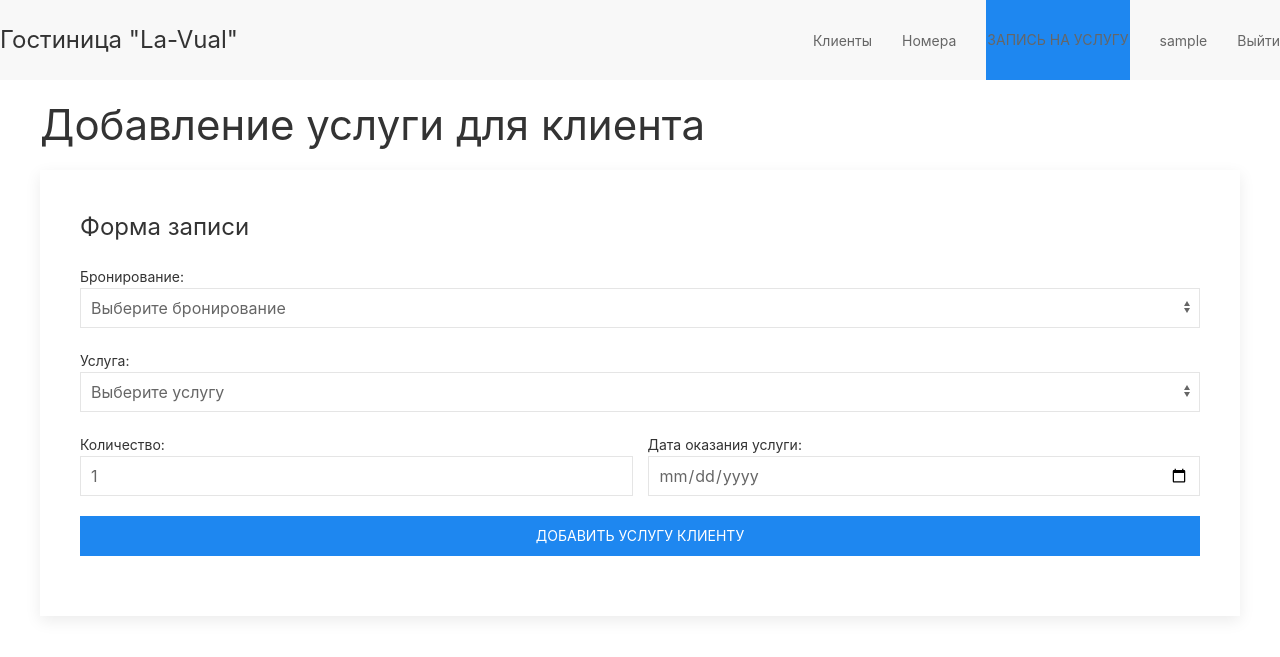
After one commit to Fen1k9/Hotel, a Django app: page /book-service/ in a window 1280 px wide. The commit adds this page. Shown: the top 657 px of the page. Run offline with Django 4.2, Linux system fonts and the light colour scheme; a user stored in the database is signed in; tables that the repository leaves empty hold one stand-in row (values such as "Sample post"); some libraries are stand-ins or nearby versions.

Commit message:
3 часть

```diff
--- /dev/null
+++ b/hotel/templates/book_service.html
@@ -0,0 +1,100 @@
+<!DOCTYPE html>
+<html>
+<head>
+    <title>Запись на услугу - Гостиница</title>
+    <link rel="stylesheet" href="https://cdn.jsdelivr.net/npm/uikit@3.16.26/dist/css/uikit.min.css" />
+</head>
+<body>
+    <nav class="uk-navbar-container" uk-navbar>
+        <div class="uk-navbar-left">
+            <a class="uk-navbar-item uk-logo" href="{% url 'services' %}">Гостиница "La-Vual"</a>
+        </div>
+        <div class="uk-navbar-right">
+            {% if user.is_authenticated %}
+                {% if user.role == 'manager' or user.role == 'admin' %}
+                    <a href="{% url 'clients' %}" class="uk-navbar-item">Клиенты</a>
+                    <a href="{% url 'rooms' %}" class="uk-navbar-item">Номера</a>
+                    <a href="{% url 'book_service' %}" class="uk-navbar-item uk-button uk-button-primary">Запись на услугу</a>
+                {% endif %}
+                <span class="uk-navbar-item">{{ user.username }}</span>
+                <a class="uk-navbar-item" href="{% url 'logout' %}">Выйти</a>
+            {% else %}
+                <a class="uk-navbar-item" href="{% url 'login' %}">Войти</a>
+            {% endif %}
+        </div>
+    </nav>
+
+    <div class="uk-container uk-margin-top">
+        <h1>Добавление услуги для клиента</h1>
+
+        {% if success %}
+            <div class="uk-alert-success" uk-alert>
+                <a class="uk-alert-close" uk-close></a>
+                <p>{{ success }}</p>
+            </div>
+        {% endif %}
+
+        {% if error %}
+            <div class="uk-alert-danger" uk-alert>
+                <a class="uk-alert-close" uk-close></a>
+                <p>{{ error }}</p>
+            </div>
+        {% endif %}
+
+        <div class="uk-card uk-card-default uk-card-body">
+            <h3 class="uk-card-title">Форма записи</h3>
+            <form method="post">
+                {% csrf_token %}
+
+                <!-- Бронирование -->
+                <div class="uk-margin">
+                    <label class="uk-form-label">Бронирование:</label>
+                    <select name="booking" class="uk-select" required>
+                        <option value="">Выберите бронирование</option>
+                        {% for booking in bookings %}
+                            <option value="{{ booking.booking_id }}">
+                                {{ booking.guest.full_name }} - Номер {{ booking.room.room_id }}
+                                ({{ booking.check_in_date }} - {{ booking.check_out_date }})
+                            </option>
+                        {% endfor %}
+                    </select>
+                </div>
+
+                <!-- Услуга -->
+                <div class="uk-margin">
+                    <label class="uk-form-label">Услуга:</label>
+                    <select name="service" class="uk-select" required>
+                        <option value="">Выберите услугу</option>
+                        {% for service in services %}
+                            <option value="{{ service.id }}">
+                                {{ service.name }} - {{ service.price }} руб.
+                            </option>
+                        {% endfor %}
+                    </select>
+                </div>
+
+                <!-- Количество и дата -->
+                <div class="uk-grid-small" uk-grid>
+                    <div class="uk-width-1-2@s">
+                        <label class="uk-form-label">Количество:</label>
+                        <input type="number" name="quantity" value="1" min="1" class="uk-input" required>
+                    </div>
+                    <div class="uk-width-1-2@s">
+                        <label class="uk-form-label">Дата оказания услуги:</label>
+                        <input type="date" name="provision_date" class="uk-input" required>
+                    </div>
+                </div>
+
+                <!-- Кнопка -->
+                <div class="uk-margin">
+                    <button type="submit" class="uk-button uk-button-primary uk-width-1-1">
+                        Добавить услугу клиенту
+                    </button>
+                </div>
+            </form>
+        </div>
+    </div>
+
+    <script src="https://cdn.jsdelivr.net/npm/uikit@3.16.26/dist/js/uikit.min.js"></script>
+</body>
+</html>
--- a/hotel/templates/clients.html
+++ b/hotel/templates/clients.html
@@ -8,6 +8,7 @@
     <nav class="uk-navbar-container" uk-navbar>
         <div class="uk-navbar-left">
             <a class="uk-navbar-item uk-logo" href="{% url 'services' %}">Гостиница "La-Vual"</a>
+            <a href="{% url 'book_service' %}" class="uk-navbar-item uk-button uk-button-primary">Запись на услугу</a>
         </div>
         <div class="uk-navbar-right">
             {% if user.is_authenticated %}
--- a/hotel/templates/services.html
+++ b/hotel/templates/services.html
@@ -12,7 +12,10 @@
         <div class="uk-navbar-right">
             {% if user.is_authenticated %}
                 {% if user.role == 'manager' or user.role == 'admin' %}
-                    <a href="{% url 'clients' %}" class="uk-navbar-item uk-button uk-button-secondary">Управление клиентами</a>
+                    <a href="{% url 'clients' %}" class="uk-navbar-item">Клиенты</a>
+                    <a href="{% url 'rooms' %}" class="uk-navbar-item">Номера</a>
+                    <a href="{% url 'book_service' %}" class="uk-navbar-item">Запись на услугу</a>
+
                 {% endif %}
                 <span class="uk-navbar-item">{{ user.username }}</span>
                 <a class="uk-navbar-item" href="{% url 'logout' %}">Выйти</a>
@@ -31,6 +34,7 @@
 
         <h1>Услуги гостиницы</h1>
 
+        <!-- ПРОСТАЯ ФОРМА ПОИСКА -->
         <form method="get" class="uk-margin-bottom">
             <div class="uk-inline">
                 <input
--- a/hotel/views.py
+++ b/hotel/views.py
@@ -1,17 +1,14 @@
 from django.shortcuts import render, redirect
 from django.contrib.auth import login, authenticate, logout
-from django.views import View
 from django.contrib.auth.hashers import make_password
-from .models import Service, User, Guest
+from .models import Service, User, Guest, Booking, ServiceProvision, Category, Room
 
 
-class LoginView(View):
-    def get(self, request):
-        if request.user.is_authenticated:
-            return redirect('services')
-        return render(request, 'login.html')
+def login_view(request):
+    if request.user.is_authenticated:
+        return redirect('services')
 
-    def post(self, request):
+    if request.method == 'POST':
         username = request.POST['username']
         password = request.POST['password']
 
@@ -31,31 +28,101 @@ class LoginView(View):
                 return redirect('services')
             return render(request, 'login.html', {'error': 'Неверный логин или пароль'})
 
+    return render(request, 'login.html')
 
-class ServicesView(View):
-    def get(self, request):
-        services = Service.objects.all()
-        search_query = request.GET.get('search', '')
-        if search_query:
-            services = services.filter(name__icontains=search_query)
 
-        return render(request, 'services.html', {
-            'services': services,
-            'is_guest': not request.user.is_authenticated,
-            'search_query': search_query
-        })
-class ClientsView(View):
-    def get(self, request):
-        if not request.user.is_authenticated:
-            return redirect('login')
+def services_view(request):
+    services = Service.objects.all()
 
-        if request.user.role not in ['manager', 'admin']:
-            return render(request, 'clients.html',
-                          {'error': 'Доступ запрещен. Только для менеджеров и администраторов.'})
-        clients = Guest.objects.all()
+    search = request.GET.get('search')
+    if search:
+        services = services.filter(name__icontains=search)
 
-        return render(request, 'clients.html', {'clients': clients})
+    return render(request, 'services.html', {
+        'services': services,
+        'is_guest': not request.user.is_authenticated
+    })
+
 
 def logout_view(request):
     logout(request)
     return redirect('login')
+
+
+def clients_view(request):
+    if not request.user.is_authenticated:
+        return redirect('login')
+
+    if request.user.role not in ['manager', 'admin']:
+        return render(request, 'clients.html', {'error': 'Доступ запрещен'})
+
+    clients = Guest.objects.all()
+    return render(request, 'clients.html', {'clients': clients})
+
+
+def rooms_view(request):
+    if not request.user.is_authenticated:
+        return redirect('login')
+
+    rooms = Room.objects.all()
+
+    bed_count = request.GET.get('bed_count')
+    if bed_count:
+        rooms = rooms.filter(bed_count=bed_count)
+
+    category_id = request.GET.get('category')
+    if category_id:
+        rooms = rooms.filter(category_id=category_id)
+
+    categories = Category.objects.all()
+
+    all_rooms = Room.objects.all()
+    bed_counts = []
+    for room in all_rooms:
+        if room.bed_count not in bed_counts:
+            bed_counts.append(room.bed_count)
+    bed_counts.sort()
+
+    return render(request, 'rooms.html', {
+        'rooms': rooms,
+        'categories': categories,
+        'bed_counts': bed_counts,
+        'current_bed_count': bed_count,
+        'current_category': category_id
+    })
+
+
+def book_service_view(request):
+    if not request.user.is_authenticated or request.user.role not in ['manager', 'admin']:
+        return redirect('login')
+
+    if request.method == 'POST':
+        booking_id = request.POST.get('booking')
+        service_id = request.POST.get('service')
+        quantity = request.POST.get('quantity', 1)
+        provision_date = request.POST.get('provision_date')
+
+        booking = Booking.objects.get(booking_id=booking_id)
+        service = Service.objects.get(id=service_id)
+
+        service_provision = ServiceProvision(
+            booking=booking,
+            service=service,
+            quantity=quantity,
+            provision_date=provision_date
+        )
+        service_provision.save()
+
+        return render(request, 'book_service.html', {
+            'bookings': Booking.objects.all(),
+            'services': Service.objects.all(),
+            'success': f'Услуга "{service.name}" добавлена для клиента {booking.guest.full_name}'
+        })
+
+    bookings = Booking.objects.all()
+    services = Service.objects.all()
+
+    return render(request, 'book_service.html', {
+        'bookings': bookings,
+        'services': services
+    })
--- a/hotel_business/urls.py
+++ b/hotel_business/urls.py
@@ -3,15 +3,17 @@ from django.urls import path
 from django.shortcuts import redirect
 from hotel import views
 
-# Перенаправление с корня на страницу логина
 def redirect_to_login(request):
     return redirect('login')
 
 urlpatterns = [
     path('admin/', admin.site.urls),
     path('', redirect_to_login, name='root'),
-    path('login/', views.LoginView.as_view(), name='login'),
-    path('services/', views.ServicesView.as_view(), name='services'),
+    path('login/', views.login_view, name='login'),
+    path('services/', views.services_view, name='services'),
     path('logout/', views.logout_view, name='logout'),
-    path('clients/', views.ClientsView.as_view(), name='clients'),
-    ]
+    path('clients/', views.clients_view, name='clients'),
+    path('rooms/', views.rooms_view, name='rooms'),
+    path('book-service/', views.book_service_view, name='book_service'),
+
+]
```
Also changed, not shown: hotel/templates/rooms.html (added, +83 -0 lines).
